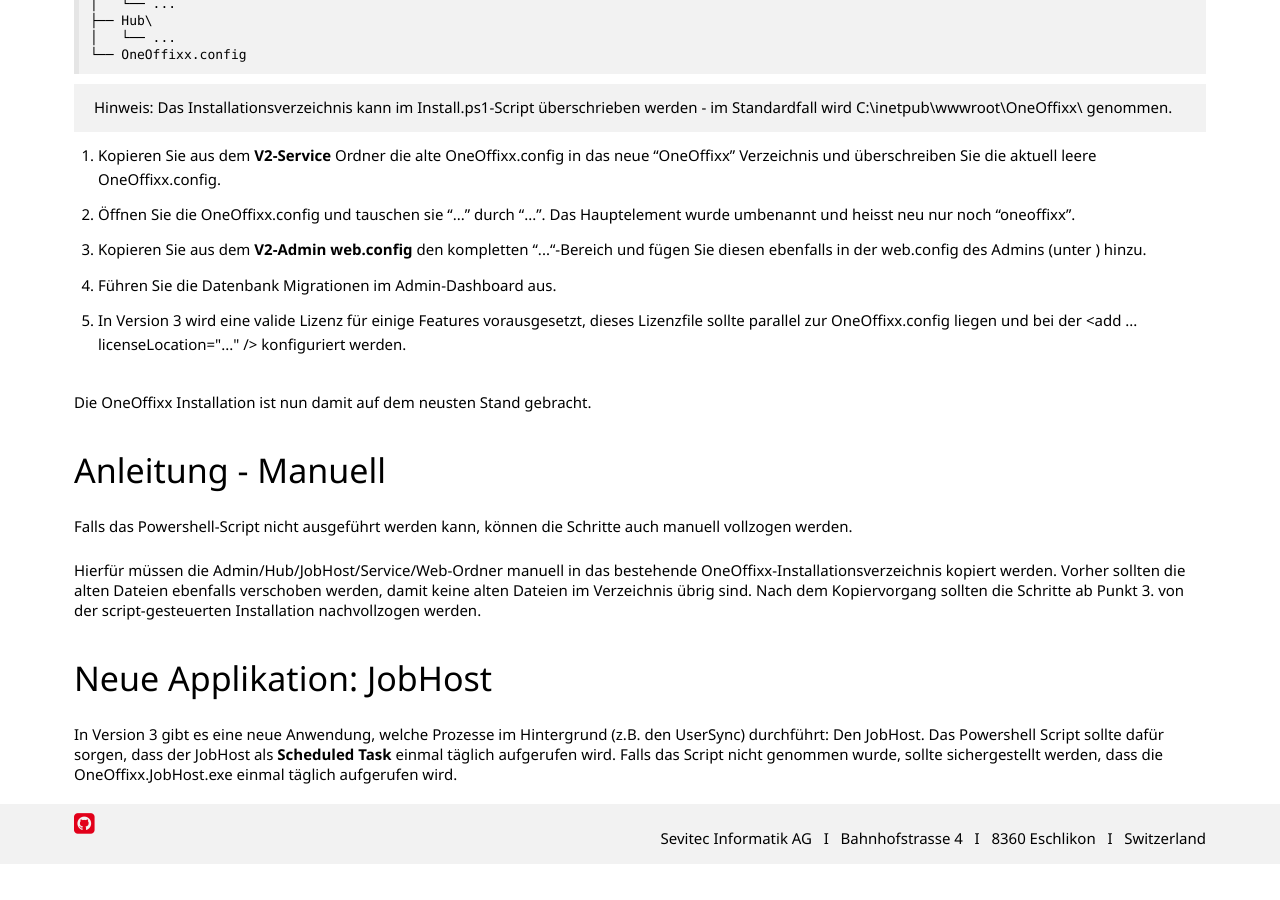
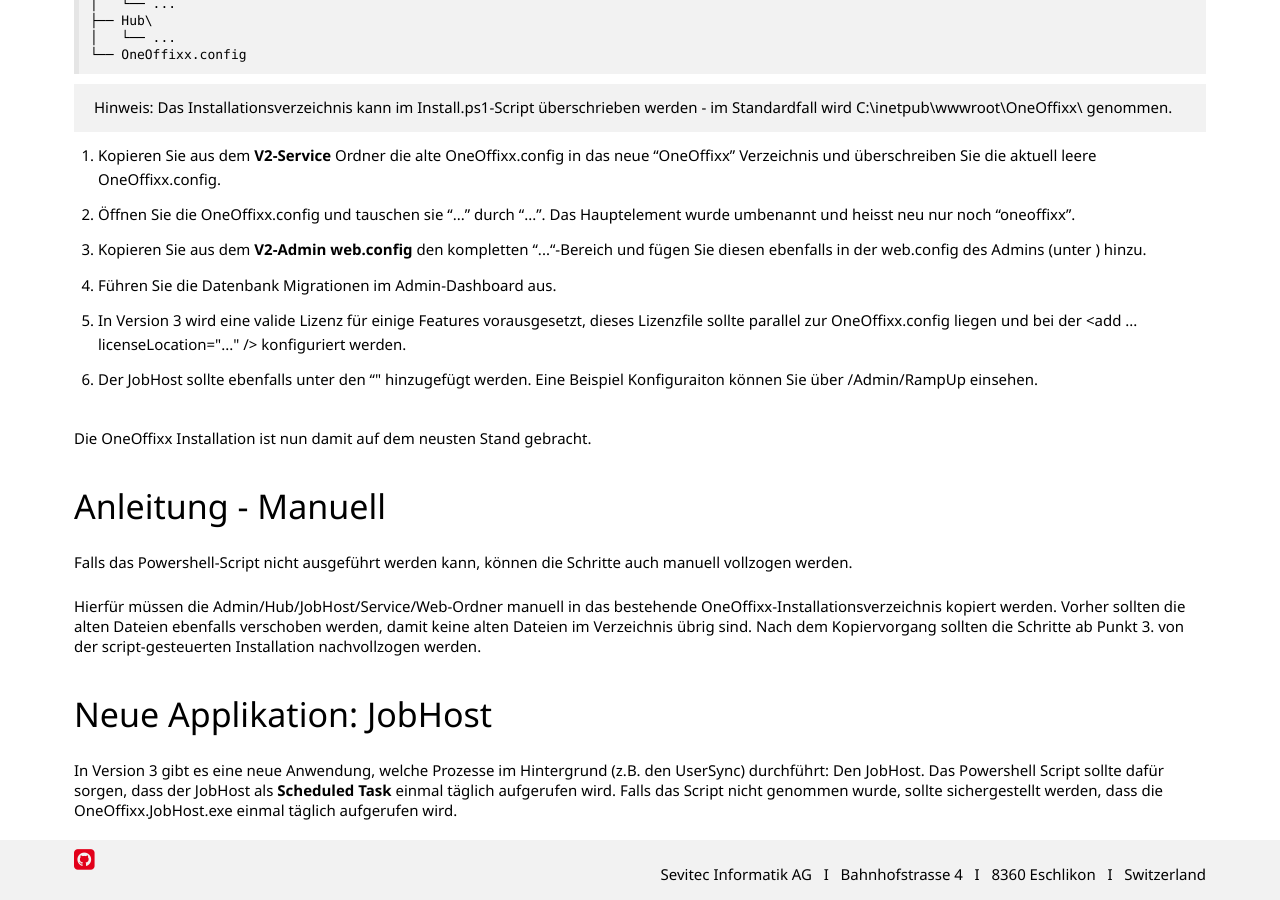
Before and after one commit to primesoft-group/oneoffixx-docs, a Jekyll site: the page built from _pages/install/de/server-update.md, in a window 1280 px wide and 900 px high, scrolled down 1181 px. Built offline with Jekyll 4.4.1, drawn with Linux system fonts in a browser that asks for light colours; nearby versions of some CDN libraries; some web fonts are replaced; before the commit the page ends 2045 px from its top, so only the background shows below that.

Commit message:
Update server-update.md

```diff
--- a/_pages/install/de/server-update.md
+++ b/_pages/install/de/server-update.md
@@ -55,6 +55,7 @@
 5. Kopieren Sie aus dem __V2-Admin web.config__ den kompletten "<authorization>...</authorization>"-Bereich und fügen Sie diesen ebenfalls in der web.config des Admins (unter <system.web>) hinzu.
 6. Führen Sie die Datenbank Migrationen im Admin-Dashboard aus.
 7. In Version 3 wird eine valide Lizenz für einige Features vorausgesetzt, dieses Lizenzfile sollte parallel zur OneOffixx.config liegen und bei der <datasources><add ...  licenseLocation="..." /></datasources> konfiguriert werden.
+8. Der JobHost sollte ebenfalls unter den "<apps>" hinzugefügt werden. Eine Beispiel Konfiguraiton können Sie über /Admin/RampUp einsehen.
 
 Die OneOffixx Installation ist nun damit auf dem neusten Stand gebracht.
 
```
